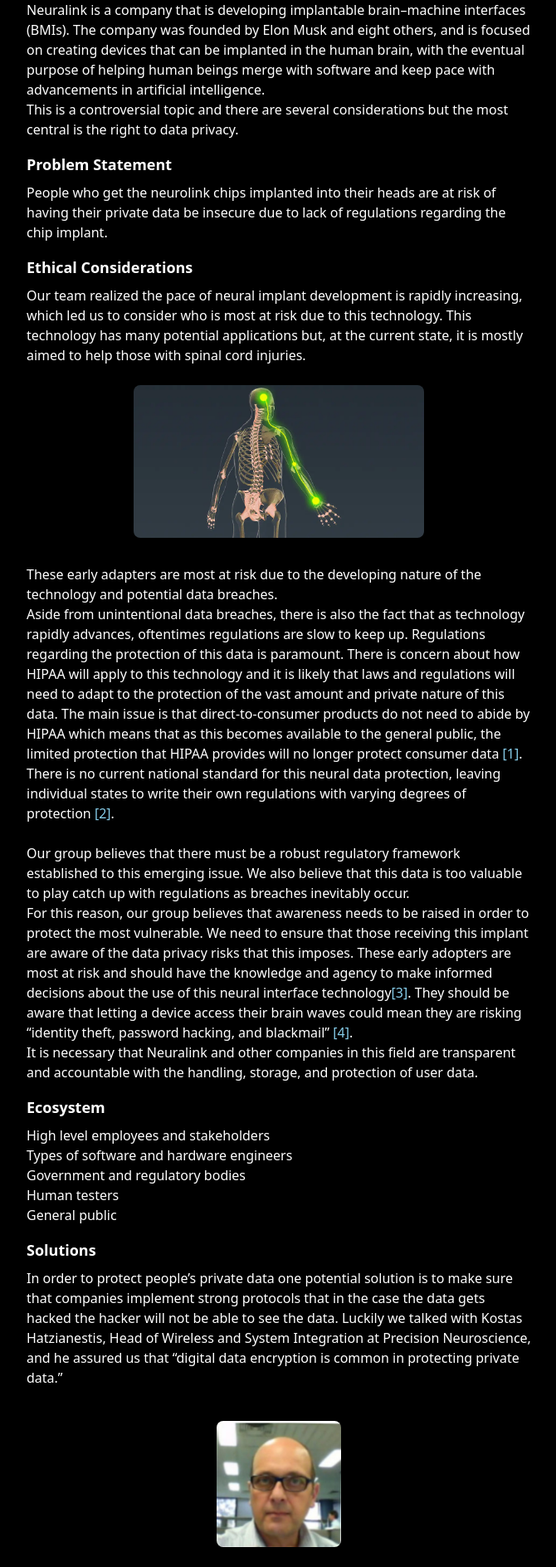
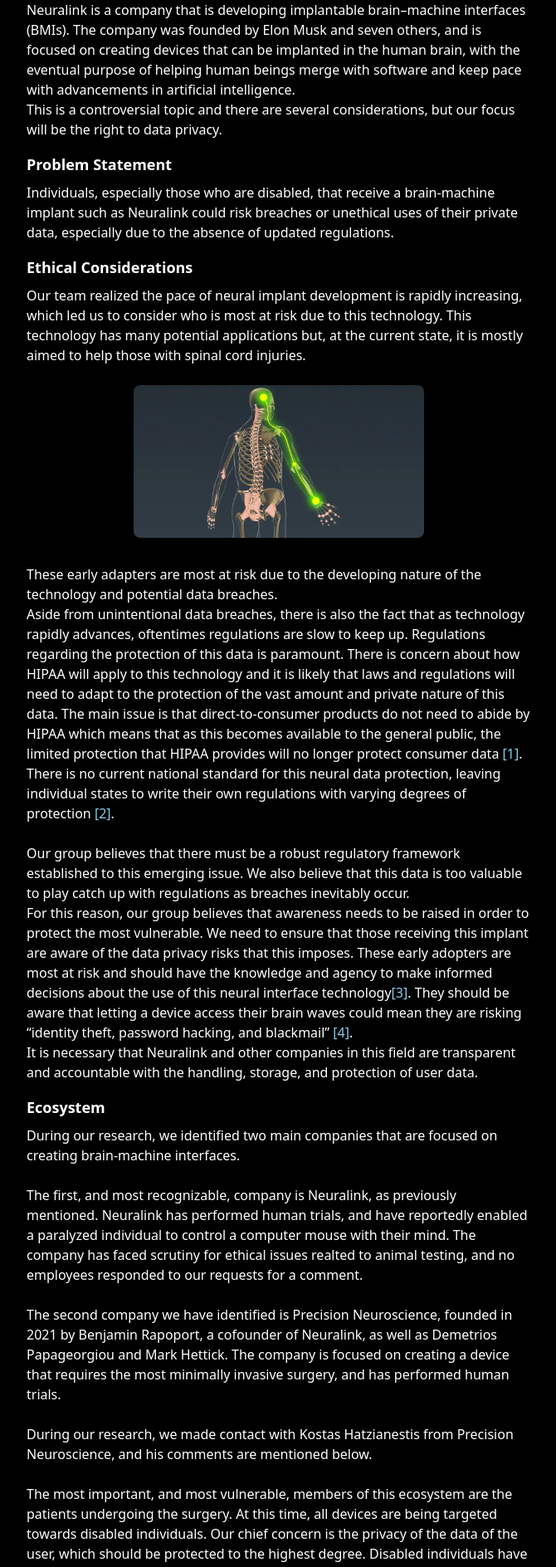
Before and after one commit to millerandrew1/ethics.github.io, a Next.js app: page / in a window 1280 px wide. Shown: the part 120-2008 px from the top of the page at 83% size, without its empty margins (304-974 px from the left). Built offline with nearby package versions, Linux system fonts and the light colour scheme.

Commit message:
tanner addition

```diff
--- a/app/page.tsx
+++ b/app/page.tsx
@@ -16,13 +16,13 @@
       <section className="mb-4">
         <h2 className="text-white-600 font-bold text-lg mb-2">Background</h2>
         <p>Neuralink is a company that is developing implantable brain–machine interfaces (BMIs).
-          The company was founded by Elon Musk and eight others, and is focused on creating devices that can be implanted in the human brain, with the eventual purpose of helping human beings merge with software and keep pace with advancements in artificial intelligence.</p>
-        <p>This is a controversial topic and there are several considerations but the most central is the right to data privacy.</p>
+          The company was founded by Elon Musk and seven others, and is focused on creating devices that can be implanted in the human brain, with the eventual purpose of helping human beings merge with software and keep pace with advancements in artificial intelligence.</p>
+        <p>This is a controversial topic and there are several considerations, but our focus will be the right to data privacy.</p>
       </section>
 
       <section className="mb-4">
         <h2 className="text-white-600 font-bold text-lg mb-2">Problem Statement</h2>
-        <p>People who get the neurolink chips implanted into their heads are at risk of having their private data be insecure due to lack of regulations regarding the chip implant.</p>
+        <p>Individuals, especially those who are disabled, that receive a brain-machine implant such as Neuralink could risk breaches or unethical uses of their private data, especially due to the absence of updated regulations.</p>
       </section>
 
       <section className="mb-4">
@@ -53,11 +53,17 @@
 
       <section className="mb-4">
         <h2 className="text-white-600 font-bold text-lg mb-2">Ecosystem</h2>
-        <p>High level employees and stakeholders</p>
-        <p>Types of software and hardware engineers</p>
-        <p>Government and regulatory bodies</p>
-        <p>Human testers</p>
-        <p>General public</p>
+        <p>During our research, we identified two main companies that are focused on creating brain-machine interfaces.</p>
+        <br></br>
+        <p>The first, and most recognizable, company is Neuralink, as previously mentioned. Neuralink has performed human trials, and have reportedly enabled a paralyzed individual to control a computer mouse with their mind. The company has faced scrutiny for ethical issues realted to animal testing, and no employees responded to our requests for a comment.</p>
+        <br></br>
+        <p>The second company we have identified is Precision Neuroscience, founded in 2021 by Benjamin Rapoport, a cofounder of Neuralink, as well as Demetrios Papageorgiou and Mark Hettick. The company is focused on creating a device that requires the most minimally invasive surgery, and has performed human trials.</p>
+        <br></br>
+        <p>During our research, we made contact with Kostas Hatzianestis from Precision Neuroscience, and his comments are mentioned below.</p>
+        <br></br>
+        <p>The most important, and most vulnerable, members of this ecosystem are the patients undergoing the surgery.  At this time, all devices are being targeted towards disabled individuals.  Our chief concern is the privacy of the data of the user, which should be protected to the highest degree.  Disabled individuals have been historically marginalized, and a lapse in ethical procedures or regulations could have real consequences. Furthermore, individuals such as Elon Musk have expressed their desire to move beyond only disabled persons and produce implants for able-bodied individuals, which will drastically increase the scale of privacy concerns.</p>
+        <br></br>
+        <p>These privacy concerns should therefore be addressed from the start, with comprehensive regulations for user privacy or an inclusion into HIPPA laws, which will ensure that the public is protected.</p>
         </section>
 
 
```
